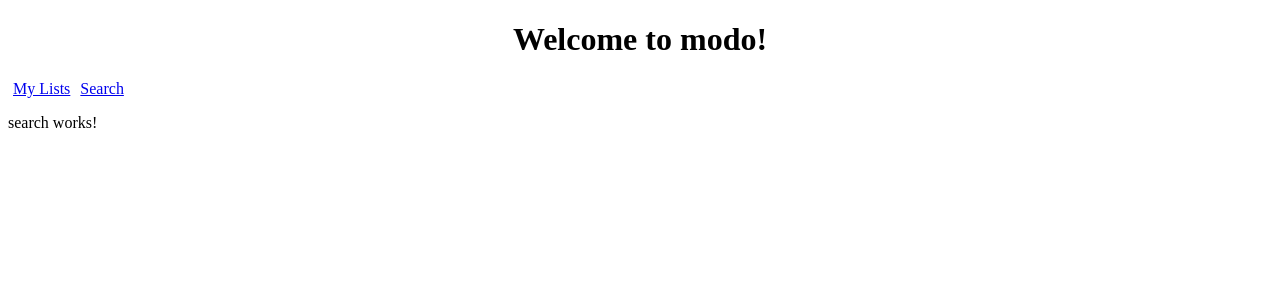
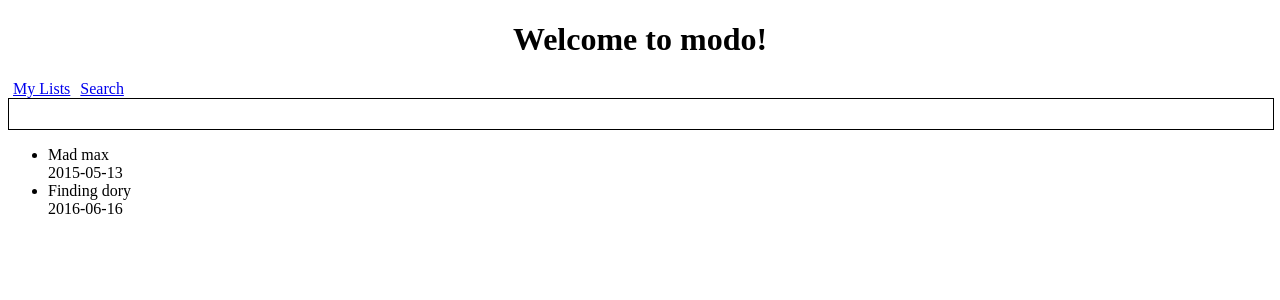
Before and after one commit to Feiyang1/modo, an Angular app: page /search in a window 1280 px wide. Shown: the top 300 px of the page. Built offline with nearby package versions, Linux system fonts and the light colour scheme.

Commit message:
show a list of mock search results

```diff
--- /dev/null
+++ b/src/app/search.service.ts
@@ -0,0 +1,52 @@
+import { Injectable } from '@angular/core';
+
+@Injectable({
+  providedIn: 'root'
+})
+export class SearchService {
+
+  constructor() { }
+
+  getMovies(options: MovieSearchOptions): Movie[] {
+    return [
+      {
+        title: 'Mad max',
+        release_date: '2015-05-13'
+      },
+      {
+        title: 'Finding dory',
+        release_date: '2016-06-16'
+      }
+    ];
+  }
+
+  getTVs(options: TVSearchOptions) {
+
+  }
+
+  getPeople(options: SearchOptions) {
+
+  }
+
+  getAll(options: SearchOptions) {
+
+  }
+}
+
+interface SearchOptions {
+  query: string;
+  page?: number; // default to 1
+}
+
+interface MovieSearchOptions extends SearchOptions {
+  release_year?: number;
+}
+
+interface TVSearchOptions extends SearchOptions {
+  first_air_year?: number;
+}
+
+export interface Movie {
+  title: string;
+  release_date: string;
+}
--- a/src/app/search/search.component.css
+++ b/src/app/search/search.component.css
@@ -0,0 +1,6 @@
+.search-box {
+    height: 30px;
+    width: 100%;
+    line-height: 30px;
+    border: 1px solid black;
+}
--- a/src/app/search/search.component.html
+++ b/src/app/search/search.component.html
@@ -1,3 +1,7 @@
-<p>
-  search works!
-</p>
+<div class="search-box" contenteditable="true"></div>
+<ul>
+  <li *ngFor="let movie of movies">
+    <div>{{movie.title}}</div>
+    <div>{{movie.release_date}}</div>
+  </li>
+</ul>
--- a/src/app/search/search.component.ts
+++ b/src/app/search/search.component.ts
@@ -1,4 +1,5 @@
 import { Component, OnInit } from '@angular/core';
+import { Movie, SearchService } from '../search.service';
 
 @Component({
   selector: 'app-search',
@@ -6,10 +7,13 @@ import { Component, OnInit } from '@angular/core';
   styleUrls: ['./search.component.css']
 })
 export class SearchComponent implements OnInit {
-
-  constructor() { }
+  private movies: Movie[] = [];
+  constructor(private searchService: SearchService) { }
 
   ngOnInit() {
+    this.movies = this.searchService.getMovies({
+      query: ''
+    });
   }
 
 }
```
Also changed, not shown: 1 other file (tests, documents, lock files or other folders).
